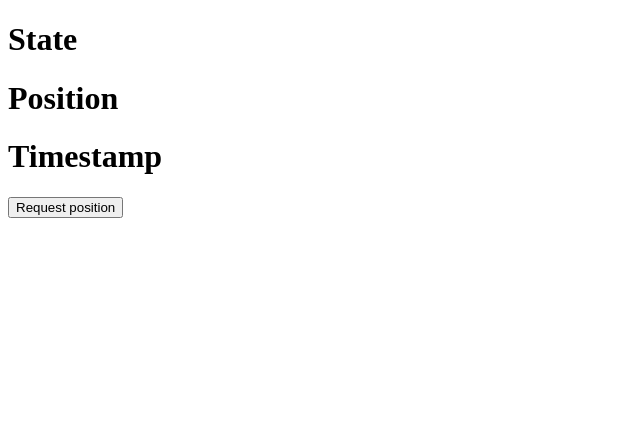
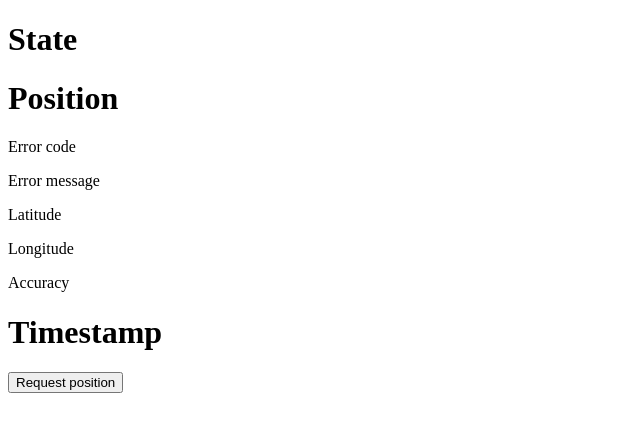
Before and after one commit to DerekTCS/permissions-api-demo, a plain HTML site: page index.html in a window 1280 px wide. Shown: the whole page, without its empty margins (0-640 px from the left). Drawn offline with Linux system fonts and the light colour scheme.

Commit message:
dl/dt/dd

```diff
--- a/index.html
+++ b/index.html
@@ -3,19 +3,27 @@
   <head>
     <title>Permissions API demo</title>
     <meta charset="utf-8">
+    <style type="text/css">
+
+    </style>
   </head>
   <body>
     <h1>State</h1>
     <div id="state"></div>
 
     <h1>Position</h1>
-    <div id="position">
-      <span id="errCode"></span>
-      <span id="errMessage"></span>
-      <span id="lat"></span>
-      <span id="lng"></span>
-      <span id="accuracy"></span>
-    </div>
+    <dl id="position">
+      <dl>Error code</dl>
+      <dd id="errCode"></dd>
+      <dl>Error message</dl>
+      <dd id="errMessage"></dd>
+      <dl>Latitude</dl>
+      <dd id="lat"></dd>
+      <dl>Longitude</dl>
+      <dd id="lng"></dd>
+      <dl>Accuracy</dl>
+      <dd id="accuracy"></dd>
+    </dl>
 
     <h1>Timestamp</h1>
     <div id="timestamp"></div>
```
